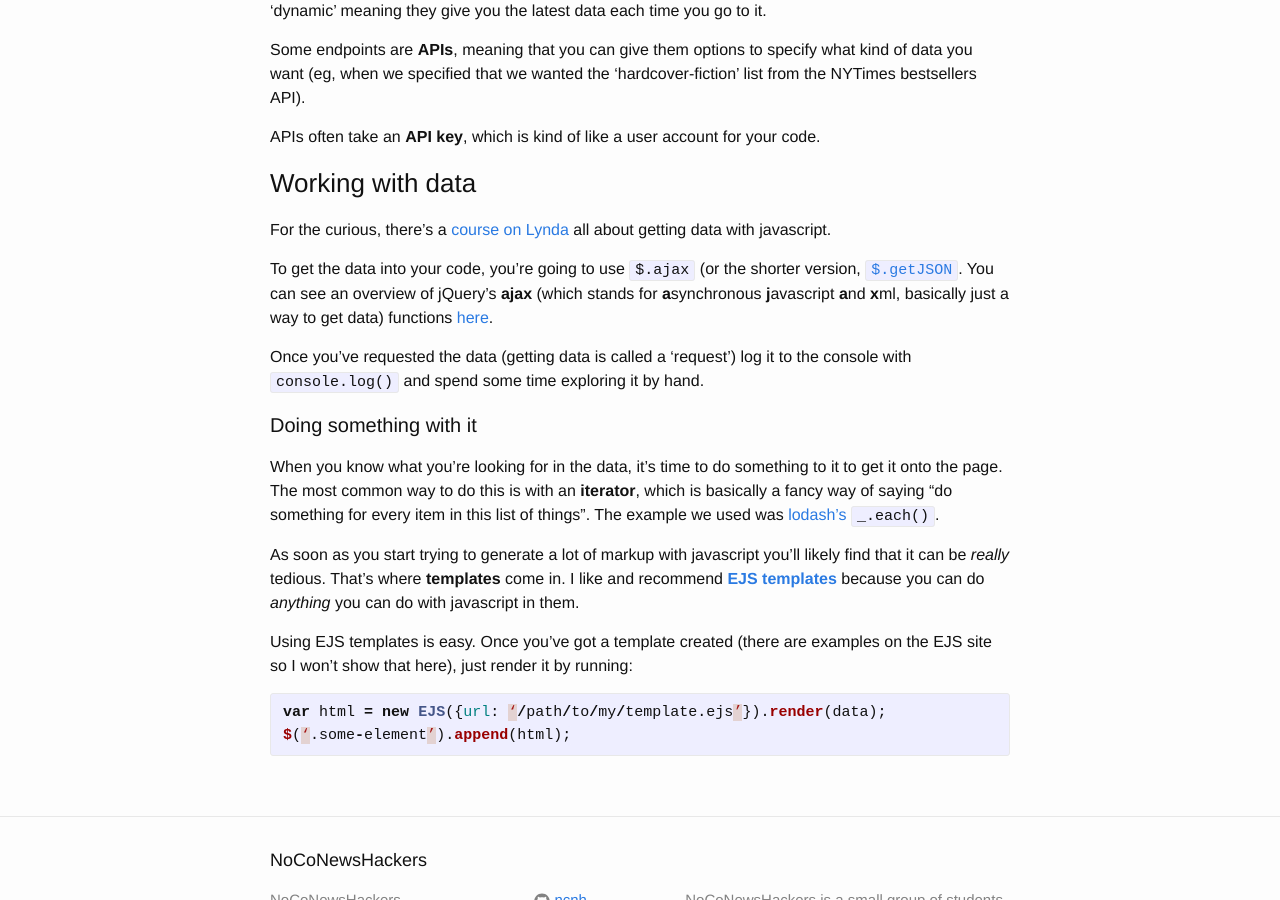
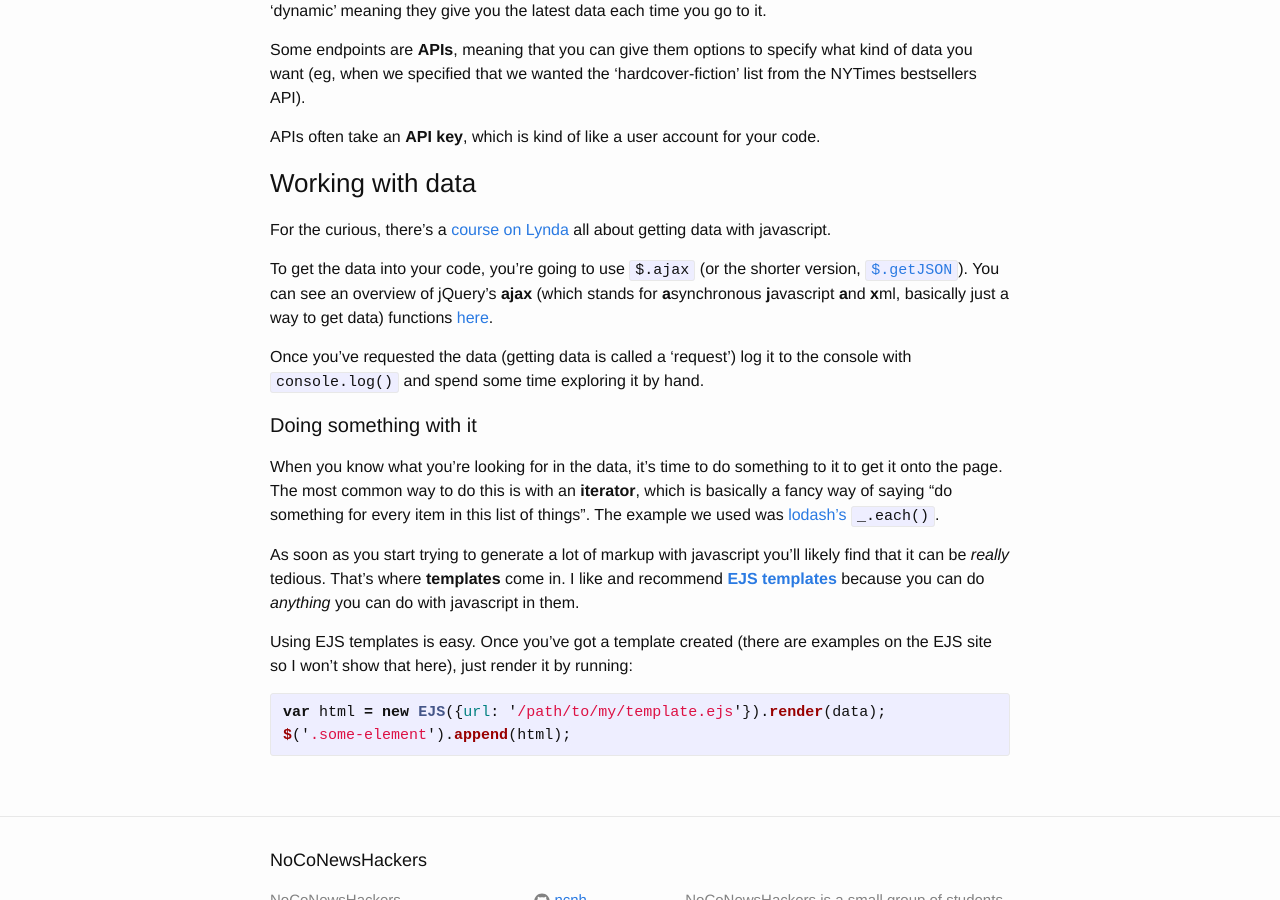
Before and after one commit to ncnh/ncnh.github.io, a Jekyll site: the page built from _posts/2014-11-11-vizcamp-recap.markdown, in a window 1280 px wide and 900 px high, scrolled down 1526 px. Built offline with Jekyll 4.4.1, drawn with Linux system fonts in a browser that asks for light colours.

Commit message:
fixed a typo

```diff
--- a/_posts/2014-11-11-vizcamp-recap.markdown
+++ b/_posts/2014-11-11-vizcamp-recap.markdown
@@ -55,7 +55,7 @@ APIs often take an **API key**, which is kind of like a user account for your co
 
 For the curious, there’s a [course on Lynda](http://www.lynda.com/Developer-tutorials/JavaScript-and-AJAX/114900-2.html) all about getting data with javascript.
 
-To get the data into your code, you're going to use `$.ajax` (or the shorter version, [`$.getJSON`](http://api.jquery.com/jQuery.getJSON/).  You can see an overview of jQuery's **ajax** (which stands for **a**synchronous **j**avascript **a**nd **x**ml, basically just a way to get data) functions [here](http://learn.jquery.com/ajax/).
+To get the data into your code, you're going to use `$.ajax` (or the shorter version, [`$.getJSON`](http://api.jquery.com/jQuery.getJSON/)).  You can see an overview of jQuery's **ajax** (which stands for **a**synchronous **j**avascript **a**nd **x**ml, basically just a way to get data) functions [here](http://learn.jquery.com/ajax/).
 
 Once you've requested the data (getting data is called a 'request') log it to the console with `console.log()` and spend some time exploring it by hand.
 
@@ -68,6 +68,6 @@ As soon as you start trying to generate a lot of markup with javascript you’ll
 Using EJS templates is easy.  Once you’ve got a template created (there are examples on the EJS site so I won’t show that here), just render it by running:
 
 {% highlight javascript %}
-var html = new EJS({url: ‘/path/to/my/template.ejs’}).render(data);
-$(‘.some-element’).append(html);
+var html = new EJS({url: '/path/to/my/template.ejs'}).render(data);
+$('.some-element').append(html);
 {% endhighlight %}
```
